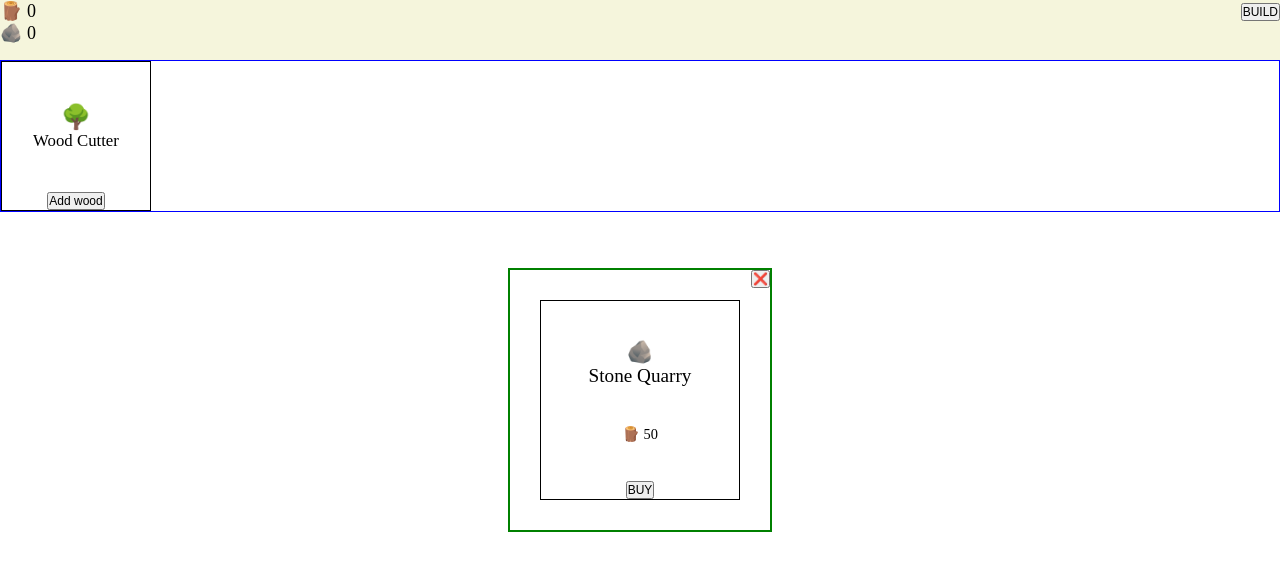
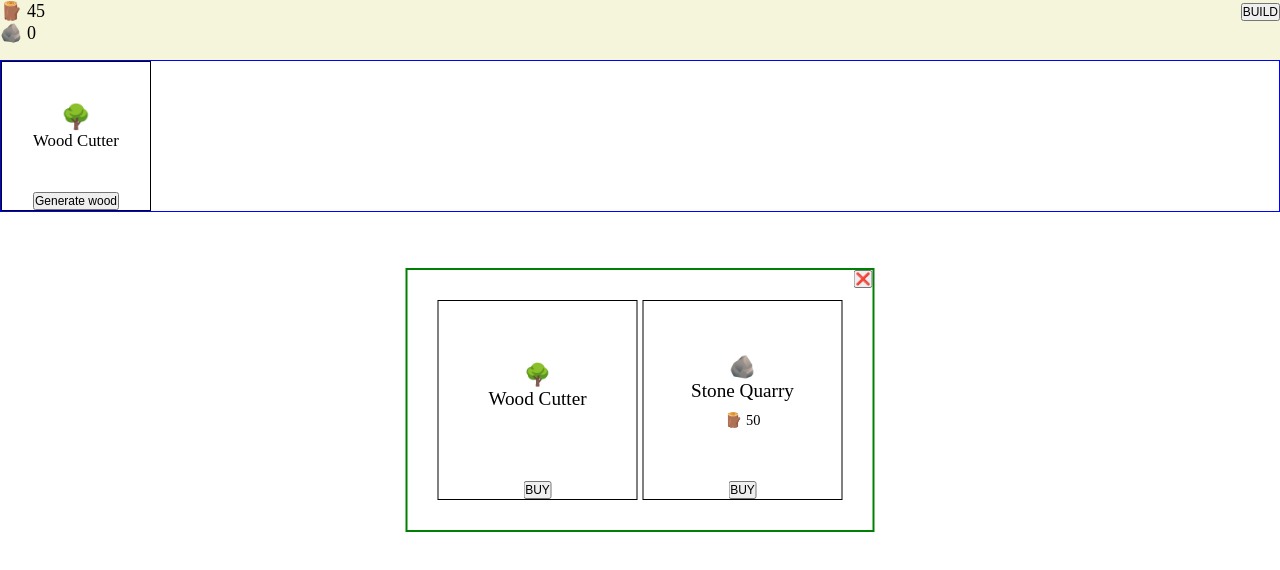
Before and after one commit to emanuelmisic/resource-clicker-game-vue, a Vue app: page / in a window 1280 px wide. Shown: the top 570 px of the page. Built offline with nearby package versions, Linux system fonts and the light colour scheme.

Commit message:
reimagine game logic

```diff
--- a/src/App.vue
+++ b/src/App.vue
@@ -23,8 +23,4 @@ export default {
 button {
   cursor: pointer;
 }
-
-.hidden {
-  visibility: hidden;
-}
 </style>
--- /dev/null
+++ b/src/components/AlertWindow.vue
@@ -0,0 +1,46 @@
+<template>
+  <div v-if="msg && type === 'success'" class="alert alert--success">
+    {{ msg }}
+  </div>
+  <div v-else-if="msg && type === 'error'" class="alert alert--error">
+    {{ msg }}
+  </div>
+</template>
+
+<script lang="ts">
+export default {
+  name: "AlertWindowComponent",
+  props: {
+    msg: String,
+    type: { type: String, default: "success" },
+  },
+  watch: {
+    msg() {
+      setTimeout(() => {
+        // eslint-disable-next-line
+        (this as any).$emit("clear-msg");
+      }, 5000);
+    },
+  },
+};
+</script>
+
+<style>
+.alert {
+  position: absolute;
+  top: 5%;
+  left: 50%;
+  transform: translate(-50%, 0);
+
+  padding: 10px;
+  border: 1px solid black;
+}
+
+.alert--success {
+  background-color: rgb(200, 250, 130);
+}
+
+.alert--error {
+  background-color: rgb(200, 130, 130);
+}
+</style>
--- a/src/components/BuildMenu.vue
+++ b/src/components/BuildMenu.vue
@@ -1,18 +1,46 @@
 <template>
   <div class="dialog">
     <button class="close-btn" @click="close()">&#10060;</button>
-    <structure type="menu" @buy="$emit('buy-structure')" />
+    <structure
+      v-for="s in structuresList"
+      :key="s.id"
+      :structure-id="s.id"
+      type="menu"
+      @buy="$emit('buy-structure', $event)"
+    />
   </div>
 </template>
 
 <script lang="ts">
 import { defineComponent } from "vue";
 import Structure from "@/components/Structure.vue";
+import { StructureObject } from "@/helpers/types";
 
 export default defineComponent({
   name: "BuildMenuDialog",
   components: {
     Structure,
+  },
+  props: {
+    structures: Array,
+  },
+  data() {
+    return {
+      structuresList: [] as StructureObject[],
+    };
+  },
+  watch: {
+    structures: {
+      immediate: true,
+      handler(v) {
+        this.structuresList = v ?? [];
+      },
+    },
+  },
+  methods: {
+    close() {
+      console.log("Close the menu");
+    },
   },
 });
 </script>
@@ -25,6 +53,9 @@ export default defineComponent({
   padding: 30px;
   transform: translate(-50%, -50%);
 
+  display: flex;
+  gap: 5px;
+
   border: 2px solid green;
 }
 
--- a/src/components/GameWindow.vue
+++ b/src/components/GameWindow.vue
@@ -1,35 +1,39 @@
 <template>
   <section class="game-window">
     <structure
-      v-for="s in structures"
-      :key="s.id"
-      :btn-text="`Add ${s.resourceName}`"
-      :icon="s.icon"
-      :name="s.structureName"
-      @add="$emit('add-resource', { res: s.resourceName, amount: 1 })"
+      v-for="id in buildings"
+      :key="id"
+      :structure-id="id"
+      @add="$emit('add-resource', $event)"
     />
   </section>
 </template>
 
 <script lang="ts">
 import { defineComponent } from "vue";
-import { STRUCTURES } from "@/helpers/constants";
 import Structure from "@/components/Structure.vue";
-
-type StructuresType = typeof STRUCTURES;
 
 export default defineComponent({
   name: "GameWindowComponent",
   components: {
     Structure,
   },
+  props: {
+    structures: Array,
+    builtStructures: Array,
+  },
   data() {
     return {
-      structures: [] as StructuresType,
+      buildings: [] as Array<string>,
     };
   },
-  mounted() {
-    this.structures = STRUCTURES as StructuresType;
+  watch: {
+    builtStructures: {
+      immediate: true,
+      handler(v) {
+        this.buildings = v;
+      },
+    },
   },
 });
 </script>
--- a/src/components/MainNav.vue
+++ b/src/components/MainNav.vue
@@ -1,8 +1,8 @@
 <template>
   <nav class="main-nav">
     <ul id="resources">
-      <li v-html="`${$getIcon('wood')} ${resources.wood}`"></li>
-      <li v-html="`${$getIcon('stone')} ${resources.stone}`"></li>
+      <li v-html="`${getIcon('wood')} ${resourcesObject.wood}`"></li>
+      <li v-html="`${getIcon('stone')} ${resourcesObject.stone}`"></li>
     </ul>
     <ul id="actions">
       <li>
@@ -14,11 +14,30 @@
 
 <script lang="ts">
 import { defineComponent } from "vue";
+import { getIcon } from "@/helpers/globalMethods";
 
 export default defineComponent({
   name: "MainNavComponent",
   props: {
     resources: Object,
+  },
+  data() {
+    return {
+      resourcesObject: {} as { [key: string]: number },
+    };
+  },
+  watch: {
+    resources: {
+      immediate: true,
+      handler(v) {
+        this.resourcesObject = v;
+      },
+    },
+  },
+  methods: {
+    getIcon(icon: string) {
+      return getIcon(icon);
+    },
   },
 });
 </script>
--- a/src/components/Structure.vue
+++ b/src/components/Structure.vue
@@ -1,31 +1,68 @@
 <template>
   <div v-if="type === 'menu'" class="structure--menu">
-    <span class="structure__icon--menu">&#129704;</span>
-    <span class="structure__name--menu">Stone Quarry</span>
-    <div class="structure__cost--menu">&#129717; 50</div>
-    <button class="structure__action-btn--menu" @click="$emit('buy')">
+    <span
+      v-html="getIcon(getStructure.icon)"
+      class="structure__icon--menu"
+    ></span>
+    <span class="structure__name--menu">{{
+      getStructure?.structure_name
+    }}</span>
+    <div v-html="displayCost" class="structure__cost--menu"></div>
+    <button
+      class="structure__action-btn--menu"
+      @click="$emit('buy', getStructure)"
+    >
       BUY
     </button>
   </div>
   <div v-else class="structure">
-    <span v-html="$getIcon('tree')" class="structure__icon"></span>
-    <span class="structure__name">{{ name }}</span>
-    <button class="structure__action-btn" @click="$emit('add')">
-      {{ btnText }}
+    <span v-html="getIcon(getStructure.icon)" class="structure__icon"></span>
+    <span class="structure__name">{{ getStructure?.structure_name }}</span>
+    <button
+      class="structure__action-btn"
+      @click="$emit('add', { res: getStructure?.resource_name, amount: 1 })"
+    >
+      Generate {{ getStructure?.resource_name }}
     </button>
   </div>
 </template>
 
 <script lang="ts">
-export default {
+import { defineComponent } from "vue";
+import { StructureObject } from "@/helpers/types";
+import { getIcon } from "@/helpers/globalMethods";
+import { STRUCTURES } from "@/helpers/constants";
+
+export default defineComponent({
   name: "StructureComponent",
   props: {
     type: { type: String, default: null },
-    name: { type: String, default: null },
-    icon: { type: String, default: null },
-    btnText: { type: String, default: null },
+    structureId: String,
   },
-};
+  computed: {
+    getStructure(): StructureObject {
+      const structureList = STRUCTURES;
+      for (const i in structureList) {
+        if (structureList[i].id === this.structureId) return structureList[i];
+      }
+      return structureList[0];
+    },
+    displayCost(): string {
+      const cost = this.getStructure?.build_cost;
+      if (!cost) return "";
+      let result = "";
+      for (const k in cost) {
+        result += `<p>${getIcon(k)} ${cost[k]}</p>`;
+      }
+      return result;
+    },
+  },
+  methods: {
+    getIcon(icon: string) {
+      return getIcon(icon);
+    },
+  },
+});
 </script>
 
 <style>
@@ -74,7 +111,10 @@ export default {
 }
 
 .structure--menu .structure__cost--menu {
-  margin-top: auto;
+  margin-top: 10px;
+}
+
+.structure--menu .structure__cost--menu p {
   font-size: 1.2rem;
 }
 
--- a/src/helpers/constants.ts
+++ b/src/helpers/constants.ts
@@ -1,9 +1,18 @@
 export const STRUCTURES = [
   {
     id: "wood_cutter",
-    resourceName: "wood",
-    structureName: "Wood Cutter",
+    resource_name: "wood",
+    structure_name: "Wood Cutter",
     icon: "tree",
+  },
+  {
+    id: "stone_quarry",
+    resource_name: "stone",
+    structure_name: "Stone Quarry",
+    icon: "stone",
+    build_cost: {
+      wood: 50,
+    },
   },
 ];
 
--- a/src/helpers/globalMethods.ts
+++ b/src/helpers/globalMethods.ts
@@ -5,8 +5,4 @@ function getIcon(key: string): string | null {
   return null;
 }
 
-export default {
-  install(app: any) {
-    app.config.globalProperties.$getIcon = getIcon;
-  },
-};
+export { getIcon };
--- /dev/null
+++ b/src/helpers/types.ts
@@ -0,0 +1,7 @@
+export type StructureObject = {
+  id: string;
+  resource_name: string;
+  structure_name: string;
+  icon: string;
+  build_cost?: { [key: string]: number };
+};
--- a/src/views/MainView.vue
+++ b/src/views/MainView.vue
@@ -1,11 +1,23 @@
 <template>
+  <alert-window
+    :msg="alertMessage"
+    :type="alertType"
+    @clear-msg="alertMessage = ''"
+  />
   <main-nav :resources="resources" />
-  <game-window @add-resource="addResource($event)" />
-  <build-menu @buy-structure="buyStructure($event)" />
+  <game-window
+    :built-structures="builtStructures"
+    @add-resource="addResource($event)"
+  />
+  <build-menu :structures="structures" @buy-structure="buyStructure($event)" />
 </template>
 
 <script lang="ts">
 import { defineComponent } from "vue";
+import { STRUCTURES } from "@/helpers/constants";
+import { StructureObject } from "@/helpers/types";
+
+import AlertWindow from "@/components/AlertWindow.vue";
 import MainNav from "@/components/MainNav.vue";
 import GameWindow from "@/components/GameWindow.vue";
 import BuildMenu from "@/components/BuildMenu.vue";
@@ -13,24 +25,47 @@ import BuildMenu from "@/components/BuildMenu.vue";
 export default defineComponent({
   name: "MainView",
   components: {
+    AlertWindow,
     MainNav,
     GameWindow,
     BuildMenu,
   },
   data() {
     return {
+      structures: [] as StructureObject[],
+      builtStructures: [] as Array<string>,
       resources: {
-        wood: 0,
+        wood: 45,
         stone: 0,
       } as { [key: string]: number },
+      alertMessage: "",
+      alertType: "",
     };
+  },
+  mounted() {
+    this.structures = STRUCTURES as StructureObject[];
+    this.builtStructures = ["wood_cutter"];
   },
   methods: {
     addResource(e: { res: string; amount: number }) {
       this.resources[e.res] += e.amount;
     },
-    buyStructure(e: any) {
-      console.log("BUYING");
+    buyStructure(s: StructureObject) {
+      if (!s) return;
+      for (const k in this.resources) {
+        if (s.build_cost && s.build_cost[k] > this.resources[k]) {
+          this.alertType = "error";
+          this.alertMessage = "Not enough materials!";
+          return;
+        }
+      }
+      // buy the structure
+      for (const k in s.build_cost) {
+        this.resources[k] -= s.build_cost[k];
+      }
+      this.builtStructures.push(s.id as string);
+      this.alertType = "success";
+      this.alertMessage = `Bought ${s.structure_name}!`;
     },
   },
 });
```
Also changed, not shown: src/main.ts (+1 -6 lines).
